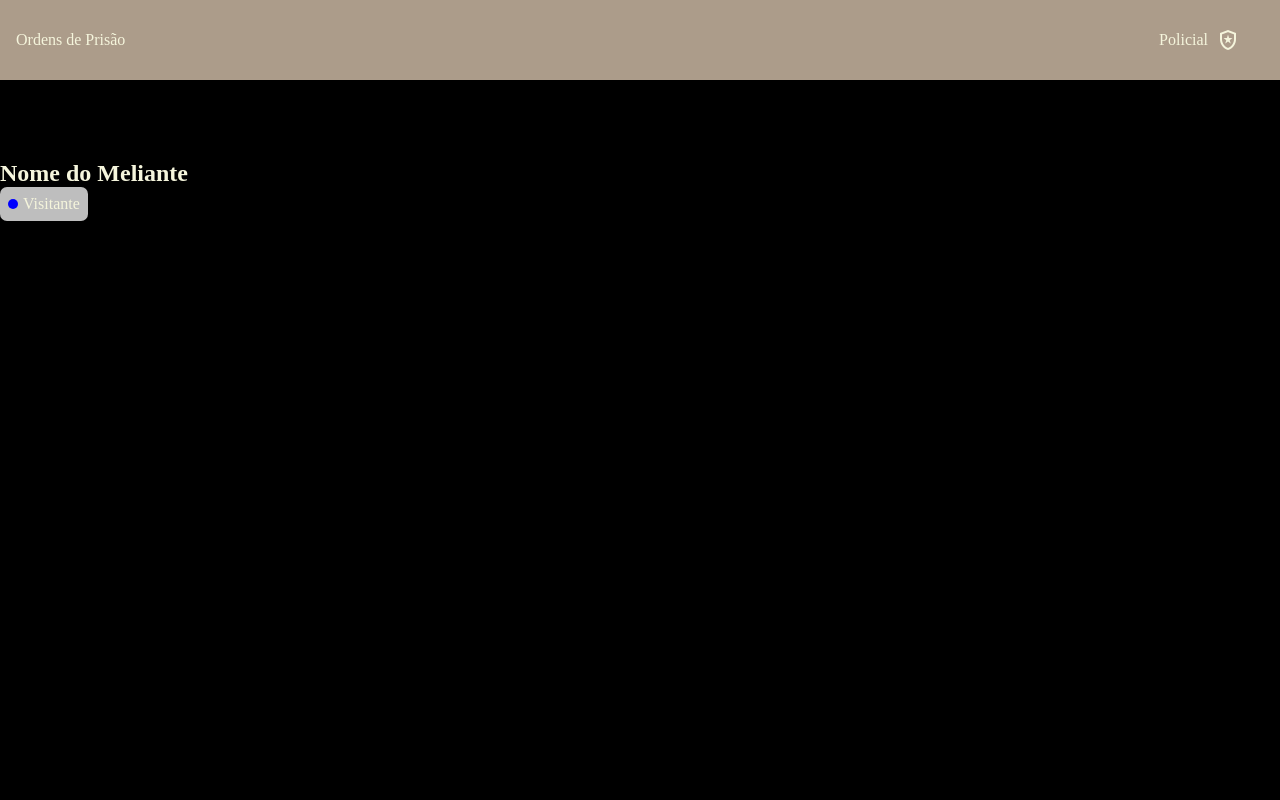
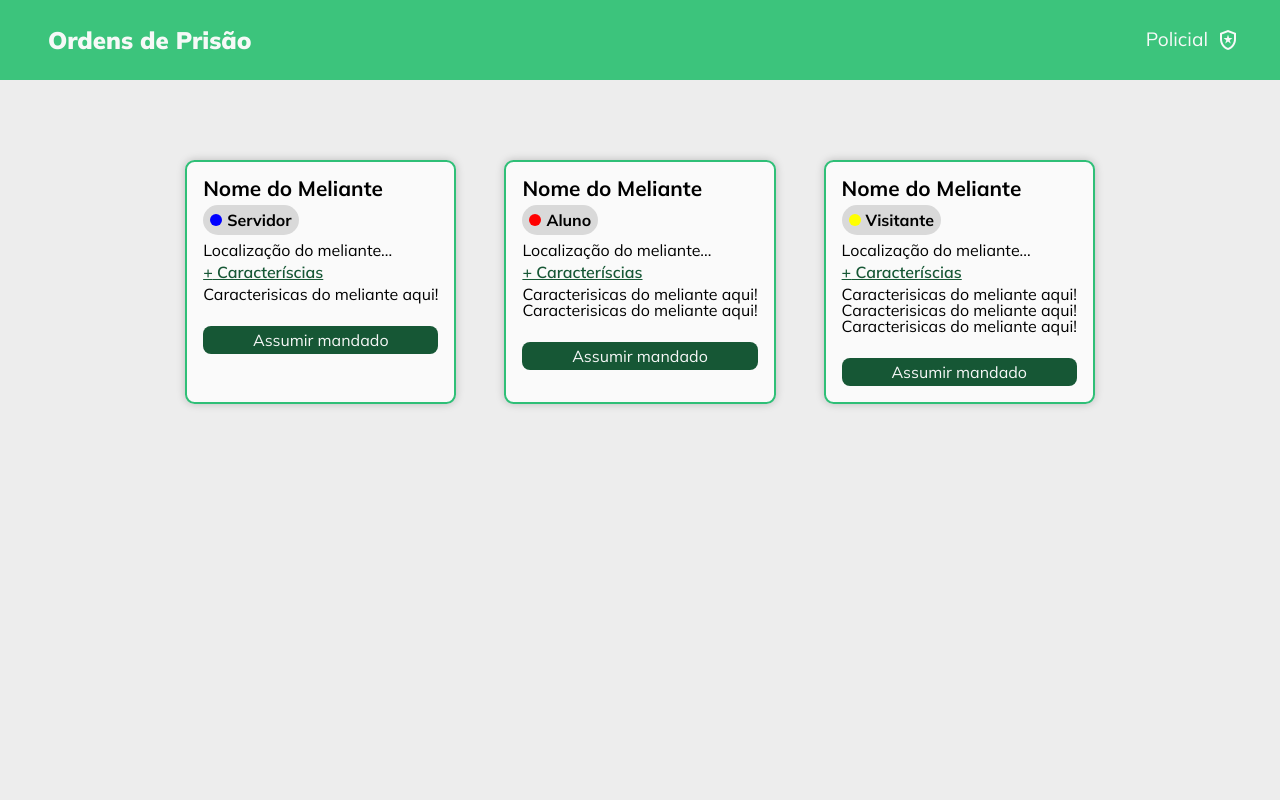
Before and after one commit to Festa-Junina/cadeia, a PHP site: page /src/listarOrdensdePrisao/index.html in a window 1280 px wide. Run offline with PHP 8.4, Linux system fonts and the light colour scheme; some libraries are stand-ins or nearby versions.

Commit message:
add pagina de ordens de prisão em aberto

```diff
--- a/src/listarOrdensdePrisao/index.html
+++ b/src/listarOrdensdePrisao/index.html
@@ -7,8 +7,11 @@
     <meta name="viewport" content="width=device-width, initial-scale=1.0">
     <link rel="stylesheet"
         href="https://fonts.googleapis.com/css2?family=Material+Symbols+Outlined:opsz,wght,FILL,GRAD@48,400,0,0" />
-        <link rel="stylesheet" href="style.css">
-    <title>Document</title>
+    <link rel="stylesheet" href="style.css">
+    <link rel="stylesheet" href="https://cdnjs.cloudflare.com/ajax/libs/jquery-modal/0.9.1/jquery.modal.min.css" />
+    <link rel="stylesheet" href="../../reset.css">
+    <link rel="stylesheet" href="../../globalStyles.css">
+    <title>Ordens de Prisão</title>
 </head>
 
 <body>
@@ -18,30 +21,113 @@
                 Ordens de Prisão
             </div>
             <div class="user">
-                Policial
+                <p>Policial</p>
                 <span class="material-symbols-outlined">
                     local_police
                 </span>
+                <div class="user-opt">
+                    <a href="#">Minhas prisões</a>
+                    <a href="#">Meus mandados</a>
+                    <a href="#">Sair</a>
+                </div>
             </div>
         </div>
 
         <div class="main-content">
+
             <div class="order-list">
                 <div class="order">
                     <div class="order-content">
                         <h2>Nome do Meliante</h2>
                         <div class="order-type">
-                            <div class="ball"></div>
-                            <p>Visitante</p>
+                            <div class="ball" id="ball1"></div>
+                            <p>Servidor</p>
+                        </div>
+                        <h4>Localização do meliante...</h4>
+
+
+                        <a href="#tips1" rel="modal:open">
+                            <p>&nbsp;Caracteríscias</p>
+                        </a>
+
+
+                        <!-- Modal -->
+                        <div id="tips1" class="modal">
+                            <p>Caracterisicas do meliante aqui!</p>
+                            <!-- <a href="#" rel="modal:close">Fechar</a> -->
                         </div>
                     </div>
                     <div class="order-btn">
-
+                        <h2>Assumir mandado</h2>
                     </div>
                 </div>
+
+                <div class="order">
+                    <div class="order-content">
+                        <h2>Nome do Meliante</h2>
+                        <div class="order-type">
+                            <div class="ball" id="ball2"></div>
+                            <p>Aluno</p>
+                        </div>
+                        <h4>Localização do meliante...</h4>
+
+
+                        <a href="#tips2" rel="modal:open">
+                            <p>&nbsp;Caracteríscias</p>
+                        </a>
+
+
+                        <!-- Modal -->
+                        <div id="tips2" class="modal">
+                            <p>Caracterisicas do meliante aqui!</p>
+                            <p>Caracterisicas do meliante aqui!</p>
+                            <!-- <a href="#" rel="modal:close">Fechar</a> -->
+                        </div>
+                    </div>
+                    <div class="order-btn">
+                        <h2>Assumir mandado</h2>
+                    </div>
+                </div>
+
+                <div class="order">
+                    <div class="order-content">
+                        <h2>Nome do Meliante</h2>
+                        <div class="order-type">
+                            <div class="ball" id="ball3"></div>
+                            <p>Visitante</p>
+                        </div>
+                        <h4>Localização do meliante...</h4>
+
+
+                        <a href="#tips3" rel="modal:open">
+                            <p>&nbsp;Caracteríscias</p>
+                        </a>
+
+
+                        <!-- Modal -->
+                        <div id="tips3" class="modal">
+                            <p>Caracterisicas do meliante aqui!</p>
+                            <p>Caracterisicas do meliante aqui!</p>
+                            <p>Caracterisicas do meliante aqui!</p>
+                            <!-- <a href="#" rel="modal:close">Fechar</a> -->
+                        </div>
+                    </div>
+                    <div class="order-btn">
+                        <h2>Assumir mandado</h2>
+                    </div>
+                </div>
+
             </div>
         </div>
     </div>
+
+    <script src="https://cdnjs.cloudflare.com/ajax/libs/jquery/3.0.0/jquery.min.js"></script>
+    <script src="https://cdnjs.cloudflare.com/ajax/libs/jquery-modal/0.9.1/jquery.modal.min.js"></script>
+    <script>
+        $('.user').on("click",function() {
+            $('.user-opt').toggleClass('displayed');
+        });
+    </script>
 </body>
 
 </html>
--- a/src/listarOrdensdePrisao/style.css
+++ b/src/listarOrdensdePrisao/style.css
@@ -1,3 +1,5 @@
+@import url("../../globalStyles.css");
+
 *{
     margin: 0;
     padding: 0;
@@ -5,23 +7,22 @@
 }
 
 body{
-    color: beige;
-
+    color: var(--white);
+    background-color: var(--gray);
 }
 
 .container{
     width: 100%;
     height: 100vh;
-    background-color: rgb(0, 0, 0);
 }
 
 .header{
     width: 100%;
     height: 80px;
-    background-color: rgb(172, 156, 138);
+    background-color: var(--primary);
     display: flex;
     justify-content: space-between;
-    padding: 0 2.5rem 0 1rem;
+    padding: 0 2.5rem 0 3rem;
     align-items: center;
 }
 
@@ -31,28 +32,146 @@ body{
     justify-content: center;
     align-items: center;
 }
+.logo{
+    font-size: 150%;
+    font-weight: 900;
+}
 
 .user{
     gap: .5rem;
+    position: relative;
+}
+
+.user > p{
+    font-size: 120%;
+}
+.user:hover{
+    cursor: pointer;
+}
+.user-opt{
+    display: none;
+    flex-direction: column;
+    position: absolute;
+    right: -30px;
+    top: 27px;
+    background-color: var(--green);
+    box-shadow: 0 0 10px var(--blackOpacity);
+    padding: 15px 10px;
+    border-radius: 10px;
+    width: 150px;
+}
+
+.user-opt > a{
+    text-decoration: none;
+    color: white;
+    margin-bottom: 7px;
+}
+
+.user-opt :last-child{
+    margin: 0;
 }
 
 .main-content{
-    padding-top: 80px;
+    padding: 80px 4rem 4rem 4rem;
+}
+
+.order-list{
+    display: flex;
+    flex-wrap: wrap;
+    gap: 3rem;
+    justify-content: center;
+}
+
+.order{
+    width: fit-content;
+    padding: 1rem;
+    display: flex;
+    flex-direction: column;
+    /* align-items: flex-start; */
+    background-color: var(--white);
+    color: black;
+    gap: .8rem;
+    border-radius: .6rem;
+    border: 2px solid var(--primaryVariant);
+    box-shadow: 0 0 8px var(--blackOpacity);
+
 }
 
 .order-type{
     display: flex;
-    background-color: rgb(190, 190, 190);
-    padding: 8px;
-    border-radius: 7px;
+    background-color:var(--gray2);
+    padding: 7px;
+    border-radius: 15px;
     width: fit-content;
     justify-content: flex-start;
     align-items: center;
     gap: 5px;
+    font-weight: bold;
 }
+
+
+.order-content{
+    display: flex;
+    flex-direction: column;
+    align-items: flex-start;
+    gap: .4rem;
+}
+
+.order-content > h2{
+    font-size: 130%;
+    font-weight: bold;
+}
+.order-content > a{
+    display: flex;
+    align-items: center;
+    color: var(--green);
+    font-weight: 600;
+    text-decoration: underline;
+}
+
+.order-content > a::before{
+    content: "+";
+}
+
+
 .ball{
-    width: 10px;
-    height: 10px;
-    background-color: blue;
+    width: 12px;
+    height: 12px;
     border-radius: 50%;
 }
+
+#ball1{
+    background-color: var(--blue);
+}
+#ball2{
+    background-color: var(--red);
+}
+#ball3{
+    background-color: var(--yellow);
+}
+
+.order-btn{
+    background-color: var(--green);
+    margin-top: .7rem;
+    padding: .35rem;
+    text-align: center;
+    border-radius: 8px;
+    color: var(--white);
+}
+
+.order-btn:hover{
+    cursor: pointer;
+    background-color: var(--darkGreen);
+}
+
+
+.modal{
+    color: black;
+}
+
+
+
+
+.displayed{
+    display: flex;
+}
```
